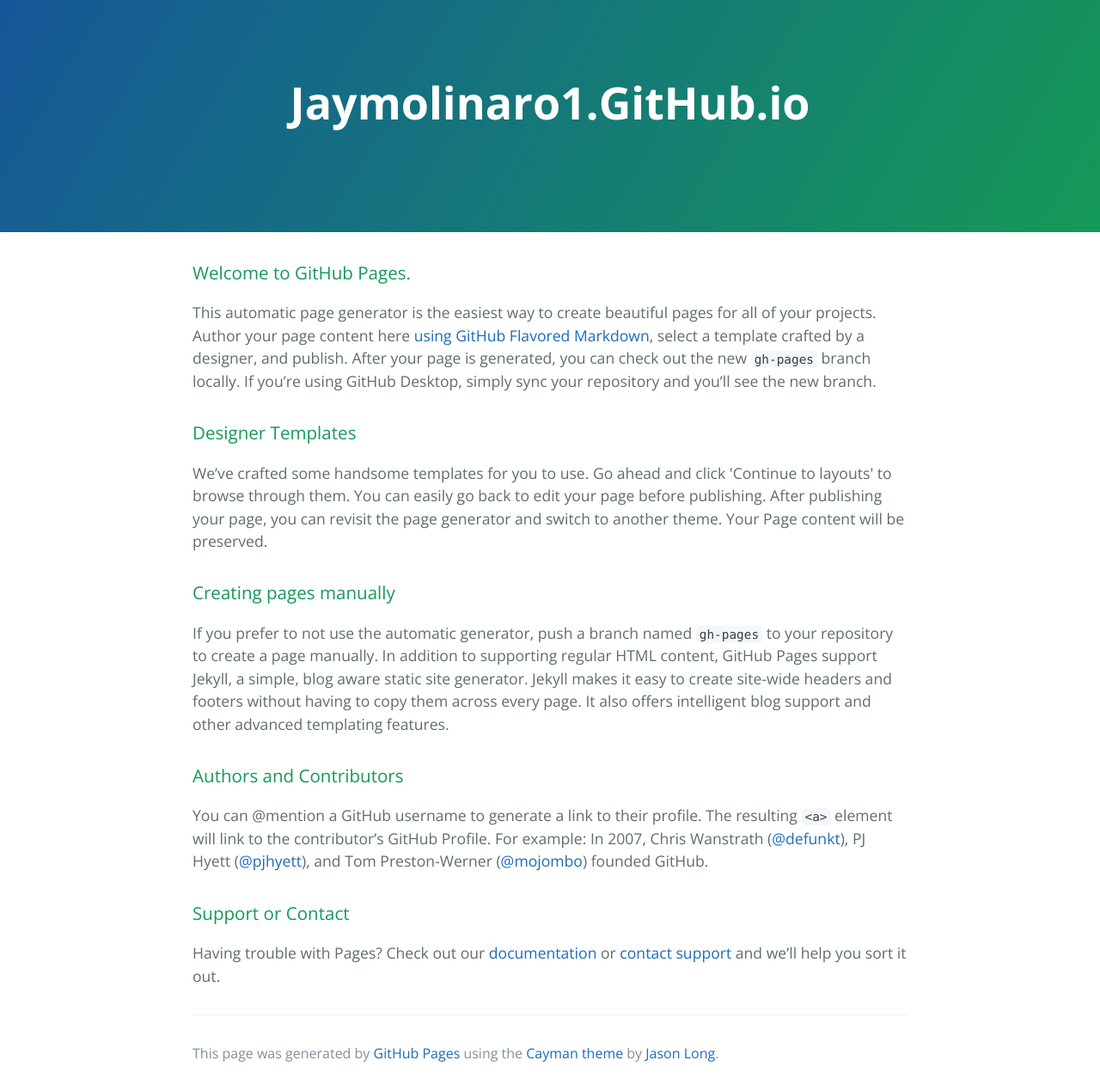
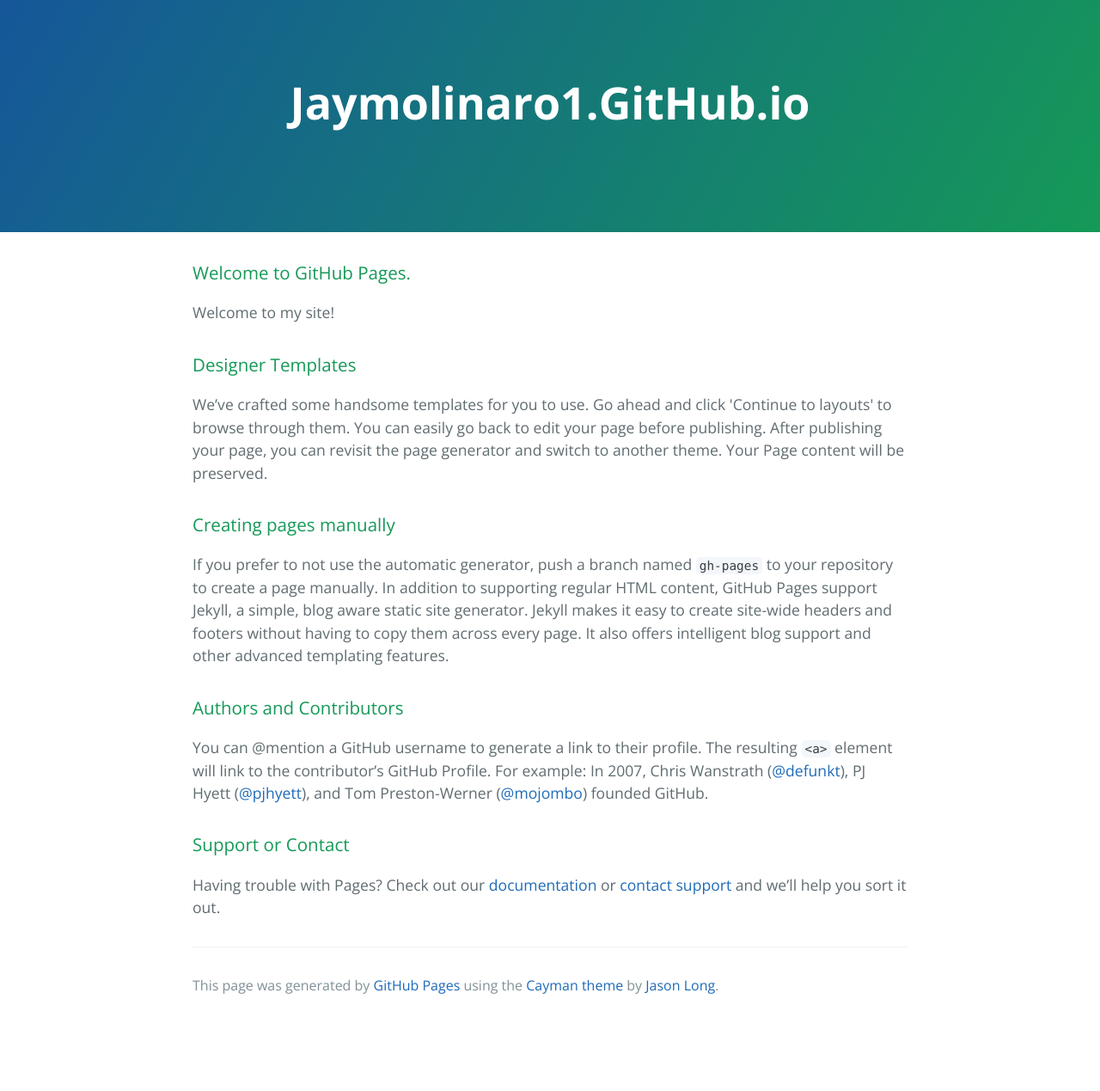
Before and after one commit to jaymolinaro1/jaymolinaro1.github.io, a Jekyll site: the page index.html, which Jekyll copies as it is, in a window 1280 px wide. Shown: the whole page at 86% size. Built offline with Jekyll 4.4.1, drawn with Linux system fonts in a browser that asks for light colours; after the commit the page ends 1190 px from its top, so only the background shows below that.

Commit message:
Update index.html

```diff
--- a/index.html
+++ b/index.html
@@ -2,7 +2,7 @@
 <html lang="en-us">
   <head>
     <meta charset="UTF-8">
-    <title>Jaymolinaro1.GitHub.io by jaymolinaro1</title>
+    <title>Jay Christopher Molinaro by jaymolinaro1</title>
     <meta name="viewport" content="width=device-width, initial-scale=1">
     <link rel="stylesheet" type="text/css" href="stylesheets/normalize.css" media="screen">
     <link href='https://fonts.googleapis.com/css?family=Open+Sans:400,700' rel='stylesheet' type='text/css'>
@@ -19,7 +19,7 @@
       <h3>
 <a id="welcome-to-github-pages" class="anchor" href="#welcome-to-github-pages" aria-hidden="true"><span aria-hidden="true" class="octicon octicon-link"></span></a>Welcome to GitHub Pages.</h3>
 
-<p>This automatic page generator is the easiest way to create beautiful pages for all of your projects. Author your page content here <a href="https://guides.github.com/features/mastering-markdown/">using GitHub Flavored Markdown</a>, select a template crafted by a designer, and publish. After your page is generated, you can check out the new <code>gh-pages</code> branch locally. If you’re using GitHub Desktop, simply sync your repository and you’ll see the new branch.</p>
+<p>Welcome to my site!</p>
 
 <h3>
 <a id="designer-templates" class="anchor" href="#designer-templates" aria-hidden="true"><span aria-hidden="true" class="octicon octicon-link"></span></a>Designer Templates</h3>
```
